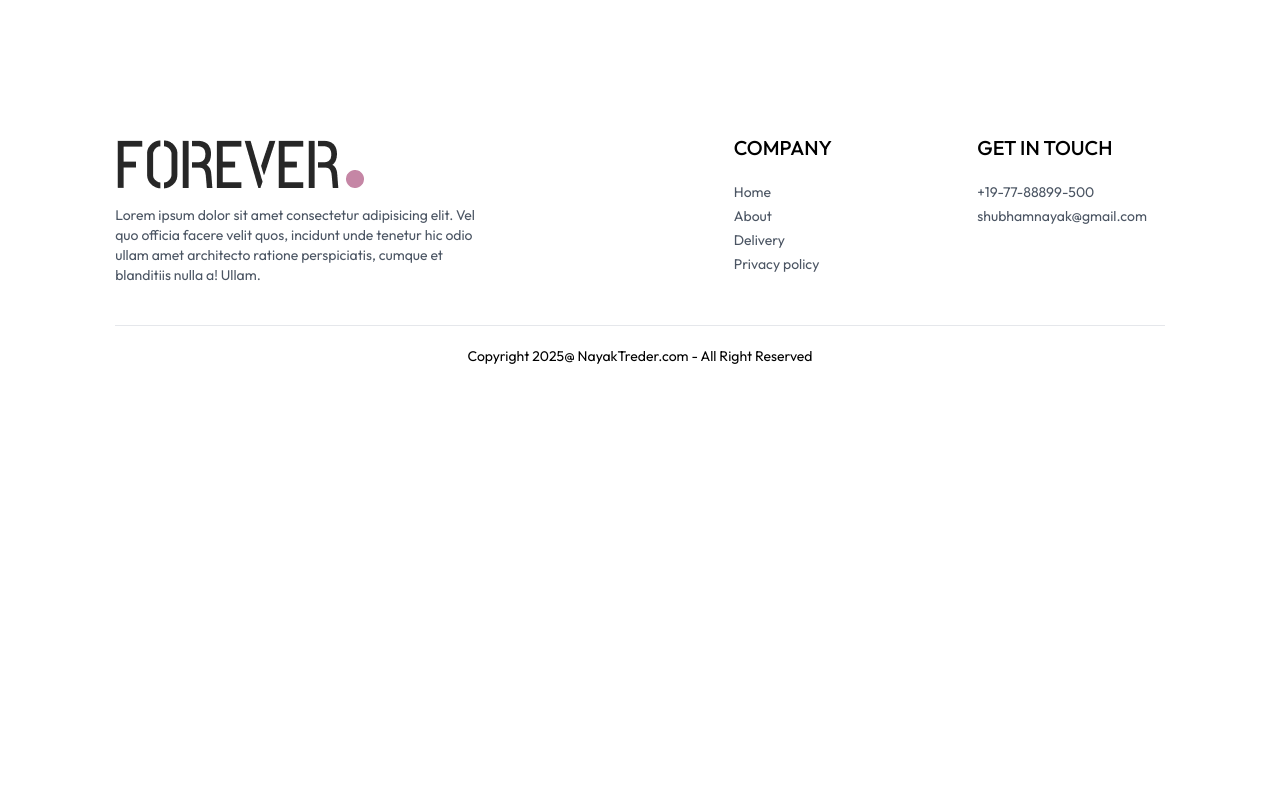
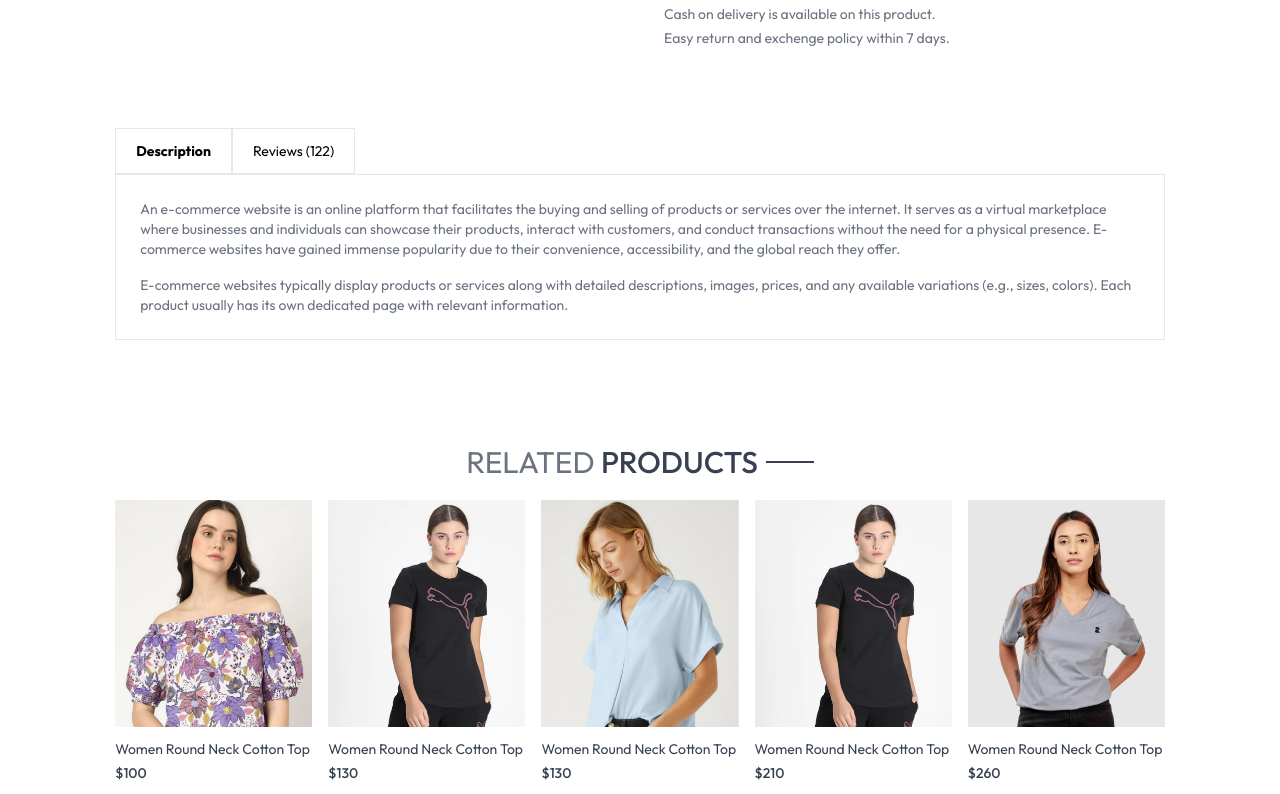
Before and after one commit to satyabratapradhan01/E-commerce, a React (Vite) app in the folder frontend/: page /product/aaaaa in a window 1280 px wide. Shown: the part 606-1400 px from the top of the page. Before the commit the page ends 992 px from the top, so only its background shows below. Built offline with nearby package versions, Linux system fonts and the light colour scheme.

Commit message:
relatedProduct

```diff
--- /dev/null
+++ b/frontend/src/components/RelatedProduct.jsx
@@ -0,0 +1,34 @@
+import React, { useContext, useEffect, useState } from 'react'
+import { ShopContext } from '../context/ShopContext';
+import Title from '../components/Title';
+import ProductItem from './ProductItem';
+
+const RelatedProduct = ({catagory, subCatagory}) => {
+    const { products } = useContext(ShopContext);
+    const [related, setRelated] = useState([]);
+
+    useEffect(()=>{
+        if(products.length > 0){
+            let productCopy = products.slice();
+            productCopy = productCopy.filter((item) => catagory === item.category);
+            productCopy = productCopy.filter((item) => subCatagory === item.subCategory);
+            setRelated(productCopy.slice(0,5));
+        }
+    }, [products])
+
+  return (
+    <div className='my-24'>
+        <div className='text-center text-3xl py-2'>
+            <Title text1={'RELATED'} text2={'PRODUCTS'}/>
+        </div>
+
+        <div className='grid grid-cols-2 sm:grid-cols-3 md:grid-cols-4 lg:grid-cols-5 gap-4 gap-y-6'>
+            {related.map((item, index)=>(
+                <ProductItem key={index} id={item._id} name={item.name} price={item.price} image={item.image} />
+            ))}
+        </div>
+    </div>
+  )
+}
+
+export default RelatedProduct
--- a/frontend/src/pages/Product.jsx
+++ b/frontend/src/pages/Product.jsx
@@ -2,13 +2,15 @@ import React, { useContext, useEffect, useState } from 'react'
 import { useParams } from 'react-router-dom'
 import { ShopContext } from '../context/ShopContext';
 import { assets } from '../assets/frontend_assets/assets';
+import RelatedProduct from '../components/RelatedProduct';
 
 const Product = () => {
 
   const {productId} = useParams();
   const {products, currency} = useContext(ShopContext);
   const [productData, setProductData] = useState(false);
-  const [image, setImage] = useState('')
+  const [image, setImage] = useState('');
+  const [size, setSize] = useState('');
   // console.log(productId);
 
   const fetchProductData = async() => {
@@ -20,6 +22,10 @@ const Product = () => {
       }
     })
   }
+  // console.log(productData);
+
+  //  console.log(productData.category)
+  //  console.log(productData.subCategory)
 
   useEffect(() => {
     fetchProductData()
@@ -58,12 +64,35 @@ const Product = () => {
             <p>Select Size</p>
             <div>
               {productData.sizes.map((item, index) => (
-                <button className={`border py-2 px-4 bg-gray-100`} key={index}>{item}</button>
+                <button onClick={()=>setSize(item)} className={`border py-2 px-4 bg-gray-100 ${item === size ? 'border-orange-500' : ''}`} key={index}>{item}</button>
               ))}
             </div>
           </div>
+          <button className='bg-black text-white px-8 py-3 text-sm active:bg-gray-700'>ADD TO CART</button>
+          <hr className='mt-8 sm:w-4/5' />
+          <div className='text-sm text-gray-500 mt-5 flex flex-col gap-1'>
+            <p>100% Original product</p>
+            <p>Cash on delivery is available on this product.</p>
+            <p>Easy return and exchenge policy within 7 days.</p>
+          </div>
         </div>
       </div>
+      {/* ----Description and Review Section---- */}
+      <div className='mt-20'>
+        <div className='flex'>
+          <b className='border px-5 py-3 text-sm'>Description</b>
+          <p className='border px-5 py-3 text-sm'>Reviews (122)</p>
+        </div>
+        <div className='flex flex-col gap-4 border px-6 py-6 text-sm text-gray-500'>
+          <p>An e-commerce website is an online platform that facilitates the buying and selling of products or services over the internet. It serves as a virtual marketplace where businesses and individuals can showcase their products, interact with customers, and conduct transactions without the need for a physical presence. E-commerce websites have gained immense popularity due to their convenience, accessibility, and the global reach they offer.</p>
+          <p>E-commerce websites typically display products or services along with detailed descriptions, images, prices, and any available variations (e.g., sizes, colors). Each product usually has its own dedicated page with relevant information.</p>
+        </div>
+      </div>
+      {/* -------Display Related Products----------- */}
+      <RelatedProduct catagory={productData.category} subCatagory={productData.subCategory}/>
+
+
+
     </div>
   ) : <div className='opacity-0'></div>
 }
```
